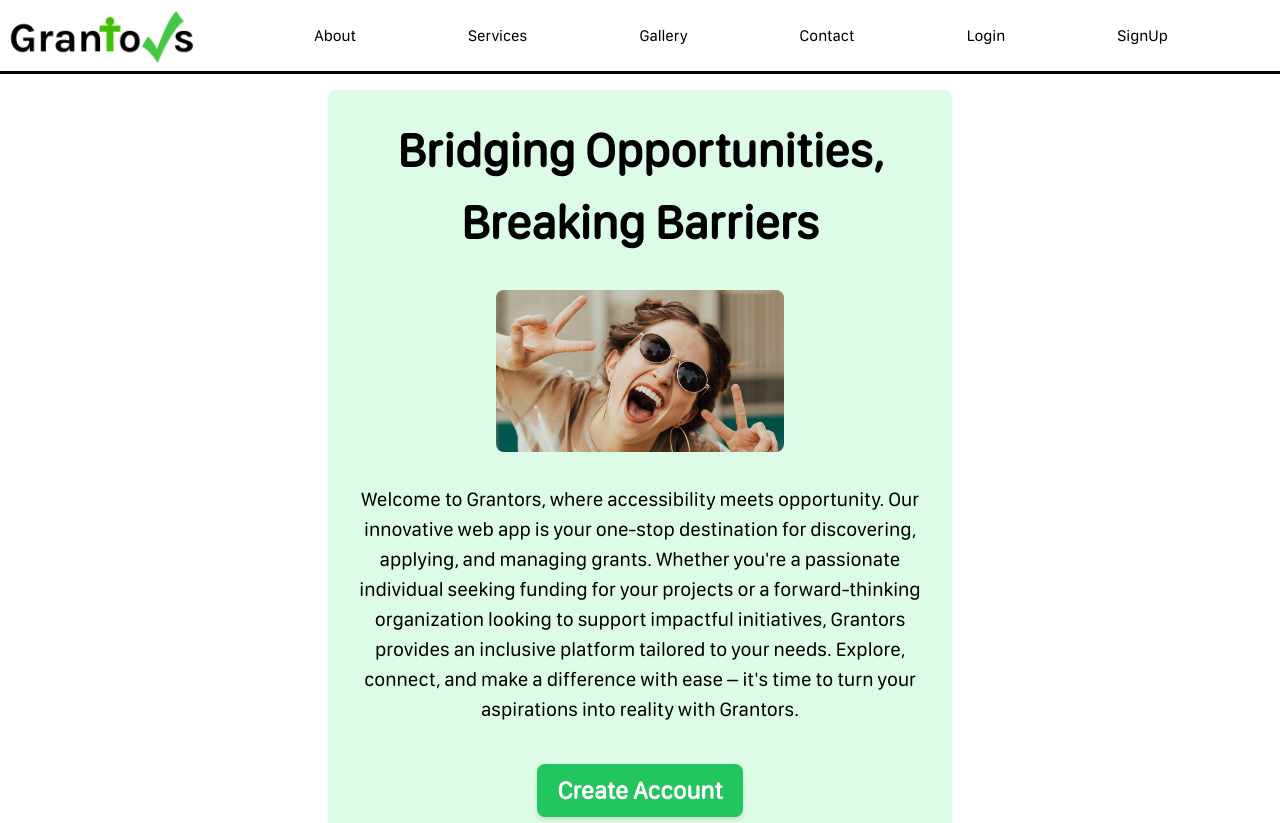
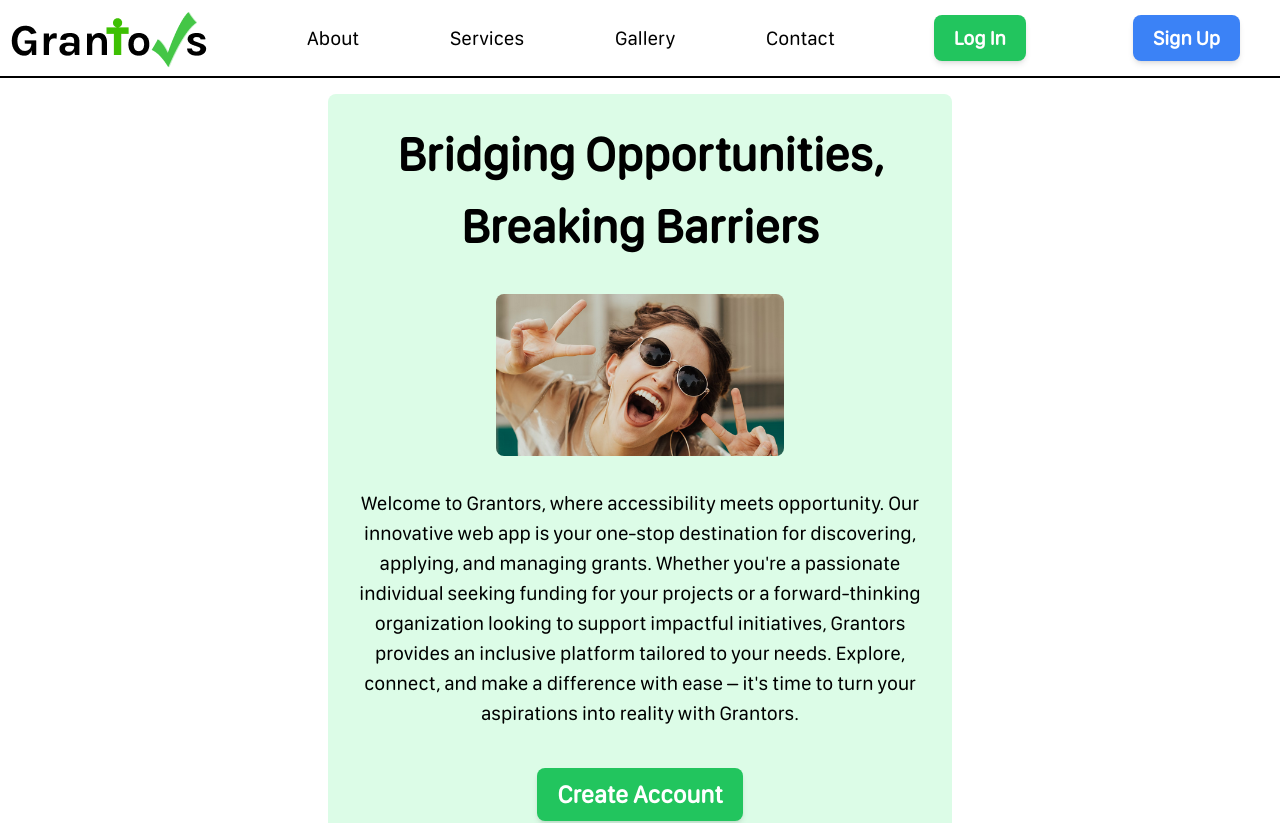
Before and after one commit to GlassesNoGlasses/c01w24-project-grantors, a React (Create React App) app in the folder frontend/: page / in a window 1280 px wide. Shown: the top 823 px of the page. Built offline with nearby package versions, Linux system fonts and the light colour scheme.

Commit message:
Rework navbar

```diff
--- a/frontend/src/components/nav-bar/Navbar.tsx
+++ b/frontend/src/components/nav-bar/Navbar.tsx
@@ -1,7 +1,6 @@
 import React from 'react'
 import { NavbarProps } from './NavbarProps'
 import { Link, Outlet } from 'react-router-dom'
-import logoImage from '../../images/grantors-logo.png'
 
 const Navbar = ({
   prop1,
@@ -10,53 +9,42 @@ const Navbar = ({
 }: NavbarProps) => {
   return (
     <div>
-      <nav className='nav-bar' style={styles.navBarStyles}>
-        <div className='nav-container' style={styles.navContainerStyles}>
-          <Link to="/" className='nav-brand'>
-            <img src={logoImage} className='nav-logo'/>
-          </Link>
-          <div className='nav-information' style={styles.navInformationStyles}>
-            <Link to="/about">About</Link>
-            <Link to="/services">Services</Link>
-            <Link to="/gallery">Gallery</Link>
-            <Link to="/contact">Contact</Link>
-            <Link to="/login">
-              <button>Login</button>
-            </Link>
-            <Link to="/signup">
-              <button>SignUp</button>
-            </Link>
-          </div>
-        </div>
+      <nav className='flex flex-col sm:flex-row justify-between items-center sm:pr-8 border-b-2 border-black'>
+        <Link to="/" className='nav-brand'>
+          <img src='/grantors-logo.png' className='nav-logo'/>
+        </Link>
+        <Link className='text-base hover:underline' to="/about">About</Link>
+        <Link className='text-base hover:underline' to="/services">Services</Link>
+        <Link className='text-base hover:underline' to="/gallery">Gallery</Link>
+        <Link className='text-base hover:underline' to="/contact">Contact</Link>
+        <LoginButton />
+        <SignUpButton />
       </nav>
       <Outlet />
     </div>
   )
 }
 
+const LoginButton = () => {
+  return (
+    <Link className='p-2 px-5 m-2 bg-green-500 hover:bg-green-600 active:bg-green-700
+      text-white font-bold rounded-lg shadow-md transition-colors duration-150 ease-in
+      text-base'
+      to='/login'>
+      Log In
+    </Link>
+  )
+}
+
+const SignUpButton = () => {
+  return (
+    <Link className='p-2 px-5 m-2 bg-blue-500 hover:bg-blue-600 active:bg-blue-700
+      text-white font-bold rounded-lg shadow-md transition-colors duration-150 ease-in
+      text-base'
+      to='/signup'>
+      Sign Up
+    </Link>
+  )
+}
+
 export default Navbar
-
-const styles = {
-  navBarStyles: {
-    height: "fit-content",
-    width: "100%",
-  },
-  navContainerStyles: {
-    height: "fit-content",
-    width: "100%",
-    display: "flex",
-    flexDirection: "row" as "row",
-    justifyContent: "space-evenly",
-    alignItems: "center",
-    borderBottom: "black",
-    borderStyle: "solid"
-  },
-  navInformationStyles: {
-    display: "inline-flex",
-    height: "100%",
-    width: "90%",
-    flexDirection: "row" as "row",
-    justifyContent: "space-evenly",
-  }
-
-}
```
Also changed, not shown: frontend/public/grantors-logo.png (renamed from frontend/src/images/grantors-logo.png).
